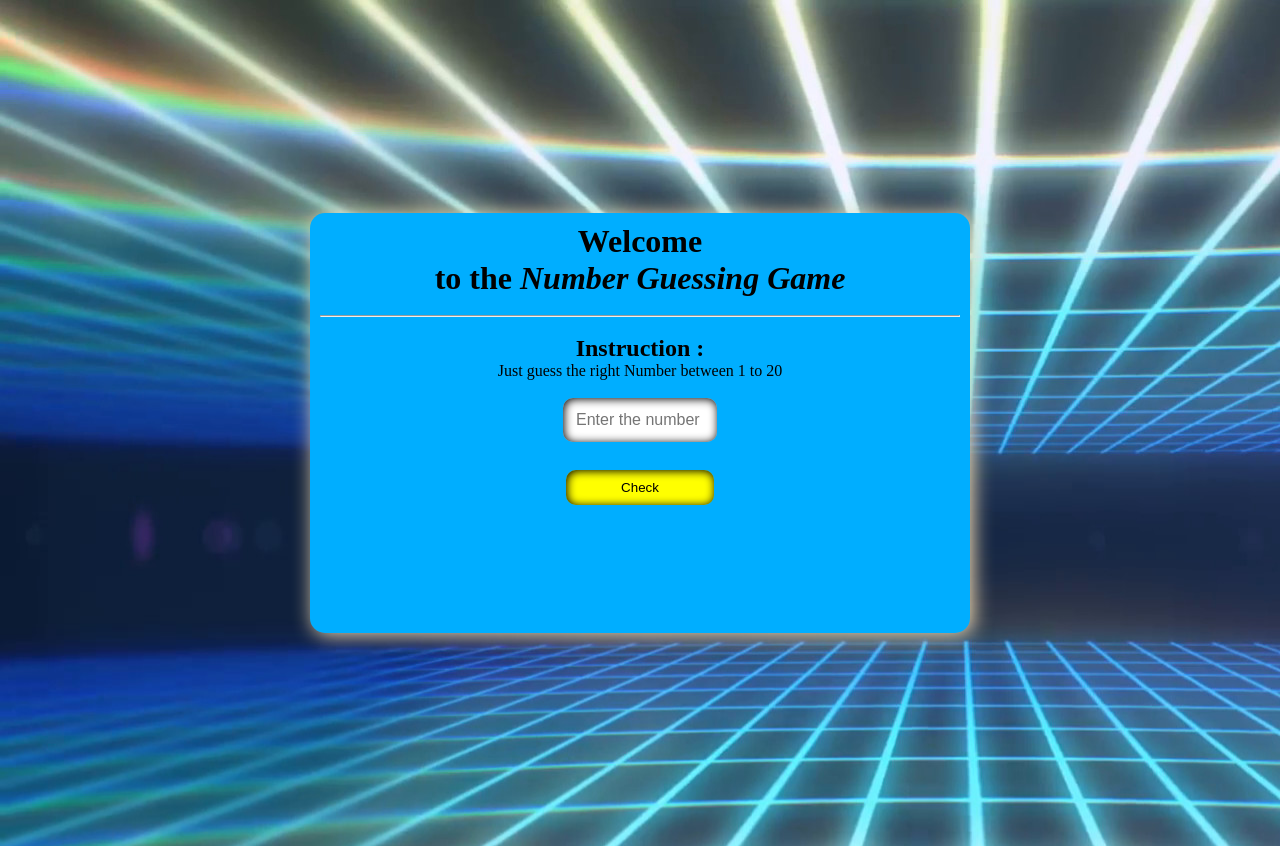
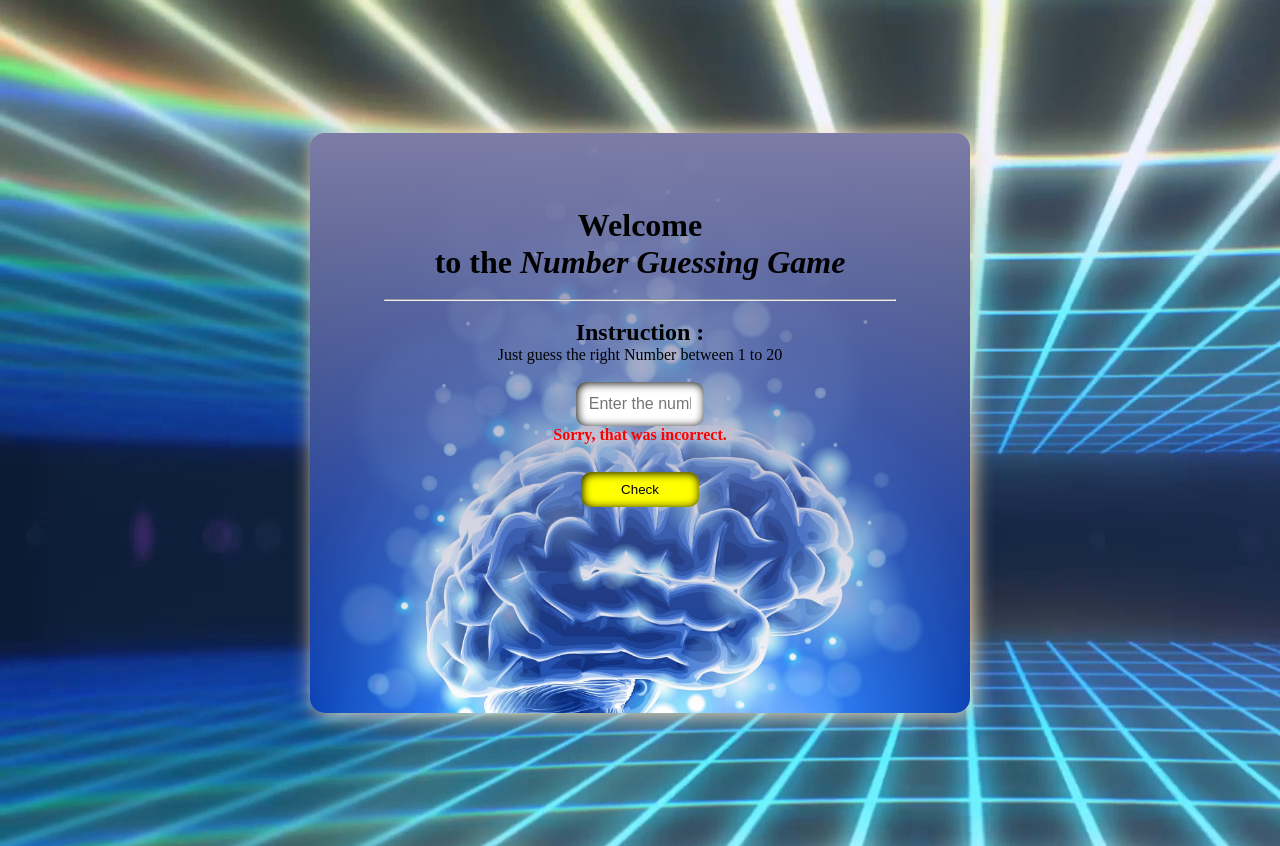
Before and after one commit to shahzadakram786/Number-Guessing-Game-js, a plain HTML site: page index.html in a window 1280 px wide. Both pictures are taken after a click on the button "Check". Drawn offline with Linux system fonts and the light colour scheme.

Commit message:
functions has almost done

```diff
--- a/index.css
+++ b/index.css
@@ -17,8 +17,9 @@ body{background-color: black;
 
 }
 
+
 .main{
-    background-image:linear-gradient(rgba(0, 0, 255, 0.5), rgba(255, 255, 0, 0)) url(/Abstract-Brain.jpg);
+    background-image:linear-gradient(rgb(124, 124, 166), rgba(255, 255, 0, 0)), url(/Abstract-Brain.jpg);
     background-size:cover;
     background-repeat: no-repeat;
     opacity: 1;
@@ -29,7 +30,7 @@ body{background-color: black;
     width: 50%;
     border-radius: 15px ;
     box-shadow: 3px 2px 20px wheat;
-    height: 25rem;
+    height: 35rem;
 }
 .main img {
     width: 100%;
@@ -65,3 +66,7 @@ body{background-color: black;
     box-shadow:2px 3px 5px grey;
 
 }
+
+.submain{
+    margin: 4rem;
+}
--- a/index.html
+++ b/index.html
@@ -9,6 +9,8 @@
 <body>
     <div class="container">
         <div class="main">
+
+         <div class="submain">
             <!-- <img src="/Abstract-Brain.jpg" alt=""> -->
             <h1>Welcome <br> to the <i> Number Guessing Game </i></h1><br>
             <hr>
@@ -20,8 +22,8 @@
             <br>
             <h4 id="h4"></h4>
             <br>
-            <button id=" button" class="button">Check</button>
-
+            <button id="button" class="button">Check</button>
+         </div>
 
 
         </div>
--- a/index.js
+++ b/index.js
@@ -1,14 +1,31 @@
-let input  = document.getElementById("input");
-let button = document.getElementById("button");
+let input  = document.getElementById("input")
+let button = document.getElementById("button")
+let output = document.getElementById("h4")
 
 
-button.addEventListener('click',(e)=> {
+button.addEventListener('click',function(){
     let a = parseInt(input.value);
-    let GNum = 7 ;
+    let b = 7
+    if(a === b ){
+        // console.log("Congratulation you have selected the right number")
+        let result = number(a);
+        output.innerHTML= "Congratulations you have selected the right Number";
+        output.style.color="yellow";
+        output.style.opacity= '1';
 
-    if(!isNaN(a) && a >= 1 && a <=20 ){
 
     }
+    else{
+        // console.log('soory you should Try again')
+        output.innerHTML="Sorry, that was incorrect.";
+        output.style.color = "red";
+    }
+    // if(!isNaN(a) && a >= 1 && a <=20  ){
+    //   output.innerHTML = "you "
+    // }
 
-  else if (isNaN(a) || a <=0 ) alert ("Please enter a valid number")
+//   else if (isNaN(a) || a <=0 ) alert ("Please enter a valid number")
 });
+function number(a){
+    return a
+}
```
